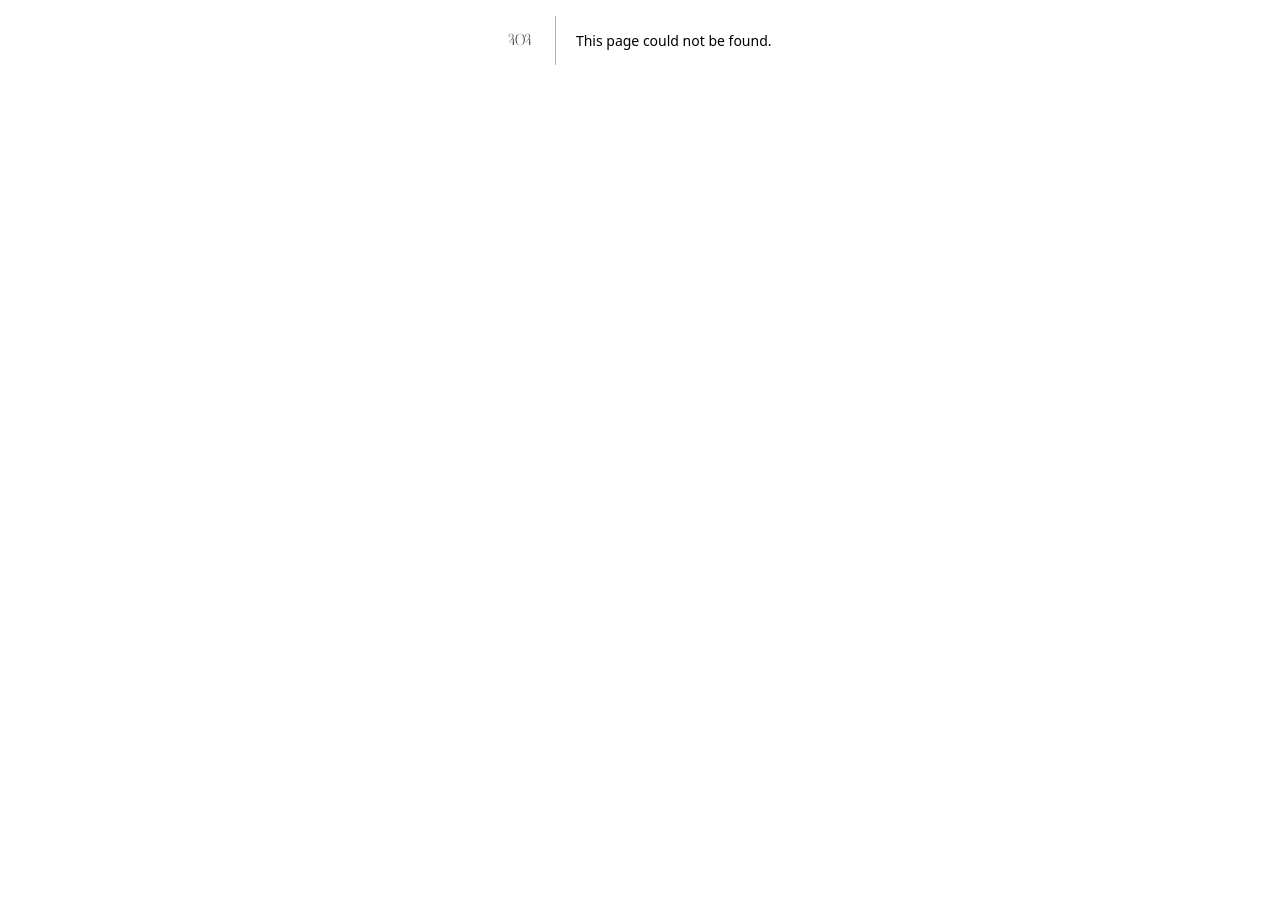
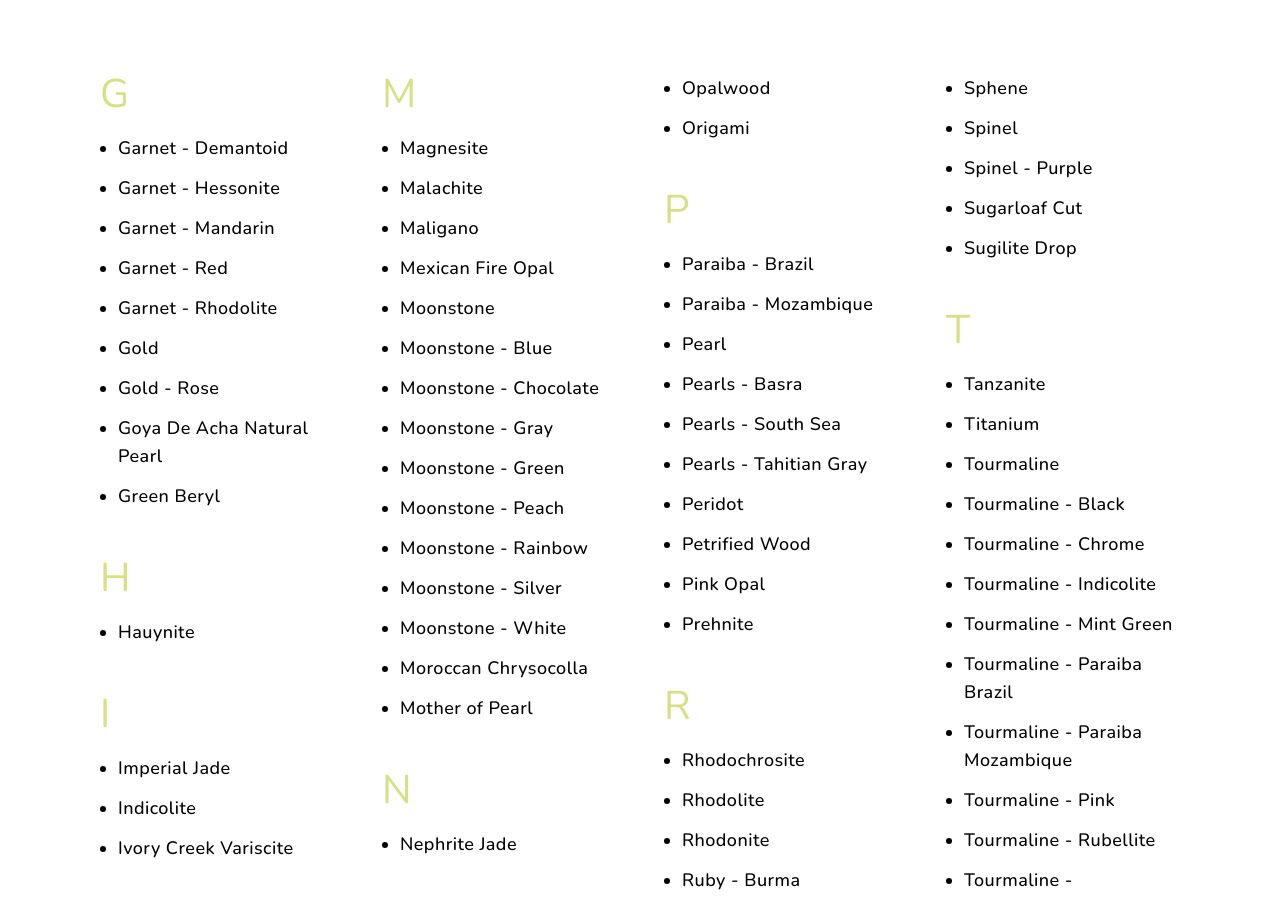
Before and after one commit to Sayan-97/arunashi, a Next.js app: page /gemstones in a window 1280 px wide. Before the commit this address had no page. Shown: the part 360-1259 px from the top of the page. Before the commit the page ends 800 px from the top, so only its background shows below. Built offline with nearby package versions, Linux system fonts and the light colour scheme.

Commit message:
feat: add gemstones page

```diff
--- /dev/null
+++ b/app/(main)/gemstones/page.tsx
@@ -0,0 +1,52 @@
+import type React from "react";
+import { gemstones } from "@/constants";
+
+export default function GemstonesPage() {
+  const sortedGemstones = [...gemstones].sort((a, b) =>
+    a.name.localeCompare(b.name),
+  );
+
+  const renderList = () => {
+    const elements: React.ReactNode[] = [];
+    let currentLetter = "";
+
+    sortedGemstones.forEach((gem) => {
+      const letter = gem.name[0].toUpperCase();
+      if (letter !== currentLetter) {
+        currentLetter = letter;
+        elements.push(
+          <h2
+            key={`letter-${letter}`}
+            className="text-[40px] text-primary font-light mt-12 mb-5 break-after-avoid first:mt-0 leading-none"
+          >
+            {letter}
+          </h2>,
+        );
+      }
+      elements.push(
+        <div
+          key={gem.name}
+          className="flex items-start gap-3 mb-3 break-inside-avoid"
+        >
+          <span className="size-1.5 mt-3 bg-foreground rounded-full shrink-0"></span>
+          <span className="text-lg text-foreground font-medium tracking-wide">
+            {gem.name}
+          </span>
+        </div>,
+      );
+    });
+
+    return elements;
+  };
+
+  return (
+    <main className="py-15">
+      <section className="app_container space-y-25">
+        <h1 className="text-center">Gemstones</h1>
+        <div className="columns-1 sm:columns-2 md:columns-3 lg:columns-4 gap-8 md:gap-12 max-w-[1200px] mx-auto">
+          {renderList()}
+        </div>
+      </section>
+    </main>
+  );
+}
--- a/constants/index.ts
+++ b/constants/index.ts
@@ -222,3 +222,100 @@ export const magazines = [
     image: MagazineImg8,
   },
 ];
+
+export const gemstones = [
+  { name: "Garnet - Demantoid" },
+  { name: "Garnet - Hessonite" },
+  { name: "Garnet - Mandarin" },
+  { name: "Garnet - Red" },
+  { name: "Garnet - Rhodolite" },
+  { name: "Gold" },
+  { name: "Gold - Rose" },
+  { name: "Goya De Acha Natural Pearl" },
+  { name: "Green Beryl" },
+  { name: "Hauynite" },
+  { name: "Imperial Jade" },
+  { name: "Indicolite" },
+  { name: "Ivory Creek Variscite" },
+  { name: "Jade - Black" },
+  { name: "Jade - Imperial" },
+  { name: "Jade - Lavender" },
+  { name: "Labradorite" },
+  { name: "Lapis Lazuli" },
+  { name: "Lavender Jade" },
+  { name: "Magnesite" },
+  { name: "Malachite" },
+  { name: "Maligano" },
+  { name: "Mexican Fire Opal" },
+  { name: "Moonstone" },
+  { name: "Moonstone - Blue" },
+  { name: "Moonstone - Chocolate" },
+  { name: "Moonstone - Gray" },
+  { name: "Moonstone - Green" },
+  { name: "Moonstone - Peach" },
+  { name: "Moonstone - Rainbow" },
+  { name: "Moonstone - Silver" },
+  { name: "Moonstone - White" },
+  { name: "Moroccan Chrysocolla" },
+  { name: "Mother of Pearl" },
+  { name: "Nephrite Jade" },
+  { name: "Ocean Jasper" },
+  { name: "Onyx" },
+  { name: "Opal" },
+  { name: "Opal - Black" },
+  { name: "Opal - Blue" },
+  { name: "Opal - Cachalone" },
+  { name: "Opal - Ethiopia" },
+  { name: "Opal - Jelly" },
+  { name: "Opal - Trillion" },
+  { name: "Opal - Water" },
+  { name: "Opalwood" },
+  { name: "Origami" },
+  { name: "Paraiba - Brazil" },
+  { name: "Paraiba - Mozambique" },
+  { name: "Pearl" },
+  { name: "Pearls - Basra" },
+  { name: "Pearls - South Sea" },
+  { name: "Pearls - Tahitian Gray" },
+  { name: "Peridot" },
+  { name: "Petrified Wood" },
+  { name: "Pink Opal" },
+  { name: "Prehnite" },
+  { name: "Rhodochrosite" },
+  { name: "Rhodolite" },
+  { name: "Rhodonite" },
+  { name: "Ruby - Burma" },
+  { name: "Sapphire" },
+  { name: "Sapphire - Blue" },
+  { name: "Sapphire - Ceylon" },
+  { name: "Sapphire - Fancy Color" },
+  { name: "Sapphire - Padparadscha" },
+  { name: "Sapphire - Pink" },
+  { name: "Sapphire - Purple" },
+  { name: "Sapphire - Sugarloaf" },
+  { name: "Sapphire - Violet" },
+  { name: "Serpentine" },
+  { name: "Sphene" },
+  { name: "Spinel" },
+  { name: "Spinel - Purple" },
+  { name: "Sugarloaf Cut" },
+  { name: "Sugilite Drop" },
+  { name: "Tanzanite" },
+  { name: "Titanium" },
+  { name: "Tourmaline" },
+  { name: "Tourmaline - Black" },
+  { name: "Tourmaline - Chrome" },
+  { name: "Tourmaline - Indicolite" },
+  { name: "Tourmaline - Mint Green" },
+  { name: "Tourmaline - Paraiba Brazil" },
+  { name: "Tourmaline - Paraiba Mozambique" },
+  { name: "Tourmaline - Pink" },
+  { name: "Tourmaline - Rubellite" },
+  { name: "Tourmaline - Watermelon" },
+  { name: "Turquoise" },
+  { name: "Turquoise - Golden Hill" },
+  { name: "Turquoise - Kazakhstan" },
+  { name: "Variscite" },
+  { name: "Violet Sapphire" },
+  { name: "Water Opal" },
+];
```
